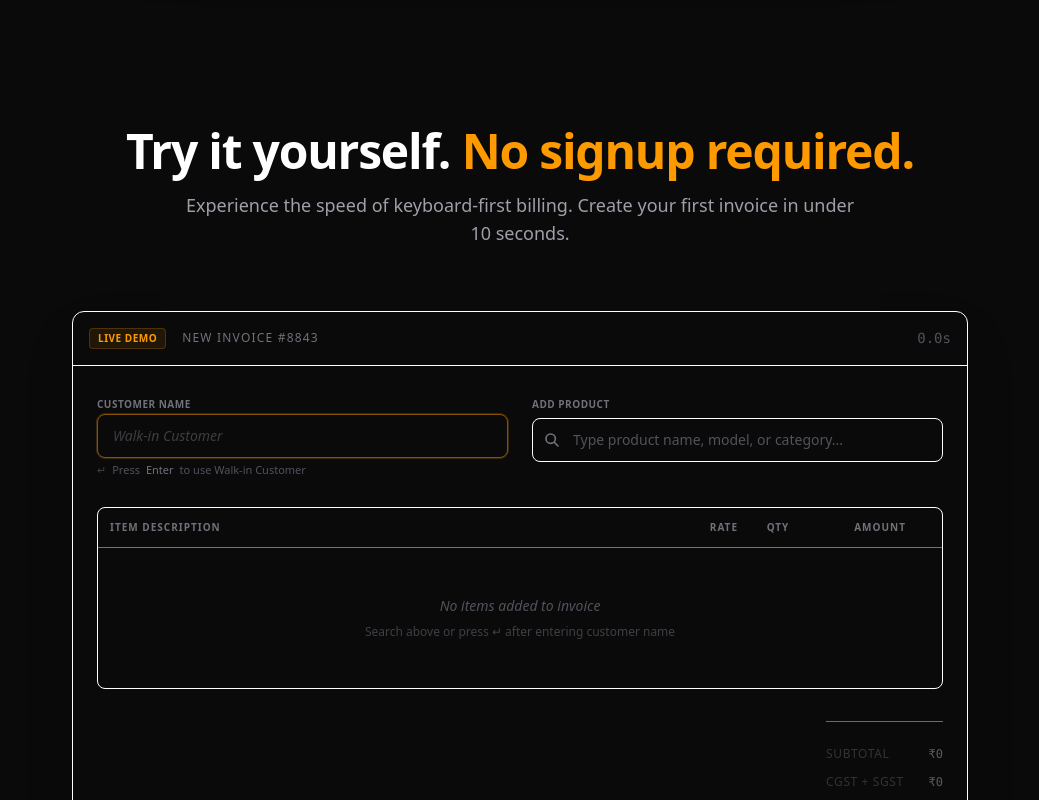
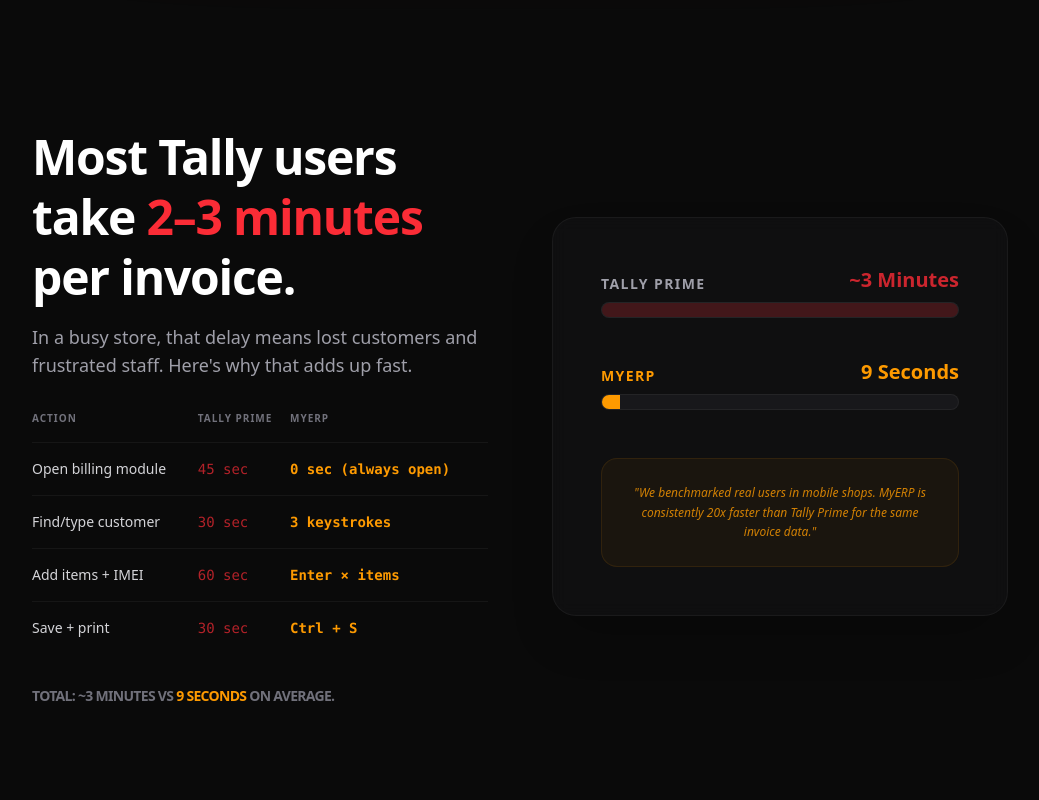
Before and after one commit to Kamranpathan98/marketing-webapp, a Next.js app: page / in a window 1280 px wide. Shown: the part 720-1520 px from the top of the page, without its empty margins (120-1159 px from the left). Built offline with nearby package versions, Linux system fonts and the light colour scheme.

Commit message:
feat: add SpeedComparisonSection with scroll-triggered animation comparing MyERP and Tally performance

```diff
--- a/Tasks/STATUS.md
+++ b/Tasks/STATUS.md
@@ -29,7 +29,7 @@ Last updated: 2026-04-30
 
 | Task | Title | Status |
 |------|-------|--------|
-| P2-T1 | SpeedComparison section | [ ] NOT STARTED |
+| P2-T1 | SpeedComparison section | [x] COMPLETE |
 | P2-T2 | Pricing section | [ ] NOT STARTED |
 | P2-T3 | Tally Migration section | [ ] NOT STARTED |
 | P2-T4 | StickyDemoReminder | [ ] NOT STARTED |
--- a/Tasks/phase-2-conversion-infrastructure/P2-T1-speed-comparison-section.md
+++ b/Tasks/phase-2-conversion-infrastructure/P2-T1-speed-comparison-section.md
@@ -1,7 +1,7 @@
 # P2-T1 — SpeedComparison Section
 
 **Phase**: 2 — Conversion Infrastructure
-**Status**: [ ] NOT STARTED
+**Status**: [x] COMPLETE
 **Estimated effort**: 0.5 day
 **Depends on**: Phase 1 complete (demo must exist to reference it)
 
@@ -56,16 +56,16 @@ SpeedBarsAnimator:
 
 ## Acceptance Criteria
 
-- [ ] Section heading is exactly: "Most Tally users take 2–3 minutes per invoice."
-- [ ] All 4 benchmark table rows are present with correct data
-- [ ] "Total: ~3 minutes vs 9 seconds on average." line is present
-- [ ] Two bars present: red (Tally) and amber (MyERP)
-- [ ] MyERP bar is visually ~5% the width of Tally bar when fully animated
-- [ ] Bars start at 0 width and animate to target widths on scroll trigger
-- [ ] Animation is CSS transition (not JS-driven width updates)
-- [ ] IntersectionObserver fires animation only once per page load
-- [ ] SpeedComparisonSection is a Server Component (no 'use client' directive on it)
-- [ ] SpeedBarsAnimator is the only Client Component in this section
-- [ ] Section is positioned above the inline demo section in homepage order
-- [ ] On mobile: table is readable (horizontal scroll or stacked layout)
-- [ ] `npx tsc --noEmit` passes with 0 errors
+- [x] Section heading is exactly: "Most Tally users take 2–3 minutes per invoice."
+- [x] All 4 benchmark table rows are present with correct data
+- [x] "Total: ~3 minutes vs 9 seconds on average." line is present
+- [x] Two bars present: red (Tally) and amber (MyERP)
+- [x] MyERP bar is visually ~5% the width of Tally bar when fully animated
+- [x] Bars start at 0 width and animate to target widths on scroll trigger
+- [x] Animation is CSS transition (not JS-driven width updates)
+- [x] IntersectionObserver fires animation only once per page load
+- [x] SpeedComparisonSection is a Server Component (no 'use client' directive on it)
+- [x] SpeedBarsAnimator is the only Client Component in this section
+- [x] Section is positioned above the inline demo section in homepage order
+- [x] On mobile: table is readable (horizontal scroll or stacked layout)
+- [x] `npx tsc --noEmit` passes with 0 errors
--- a/src/app/page.tsx
+++ b/src/app/page.tsx
@@ -1,10 +1,12 @@
 import HeroSection from '@/components/sections/HeroSection';
+import SpeedComparisonSection from '@/components/sections/SpeedComparisonSection';
 import InlineDemoSection from '@/components/demo/InlineDemoSection';
 
 export default function HomePage() {
   return (
     <main className="bg-surface min-h-screen">
       <HeroSection />
+      <SpeedComparisonSection />
       <InlineDemoSection />
     </main>
   );
--- /dev/null
+++ b/src/components/sections/SpeedComparisonSection.tsx
@@ -0,0 +1,74 @@
+import React from 'react';
+import SpeedBarsAnimator from '../speed/SpeedBarsAnimator';
+
+/**
+ * SpeedComparisonSection
+ * A static section that highlights the performance gap between legacy Tally and MyERP.
+ * Positioned above the interactive demo as a primary "Why" section.
+ */
+export default function SpeedComparisonSection() {
+  const benchmarks = [
+    { action: 'Open billing module', tally: '45 sec', myerp: '0 sec (always open)' },
+    { action: 'Find/type customer', tally: '30 sec', myerp: '3 keystrokes' },
+    { action: 'Add items + IMEI', tally: '60 sec', myerp: 'Enter × items' },
+    { action: 'Save + print', tally: '30 sec', myerp: 'Ctrl + S' },
+  ];
+
+  return (
+    <section className="py-24 bg-surface relative">
+      <div className="container mx-auto px-6 max-w-5xl">
+        <div className="grid grid-cols-1 lg:grid-cols-2 gap-16 items-center">
+
+          {/* Text Content */}
+          <div className="space-y-8">
+            <div className="space-y-4">
+              <h2 className="text-3xl md:text-5xl font-bold text-white tracking-tight leading-tight">
+                Most Tally users take <span className="text-red-500">2–3 minutes</span> per invoice.
+              </h2>
+              <p className="text-zinc-400 text-lg font-medium">
+                In a busy store, that delay means lost customers and frustrated staff. Here's why that adds up fast.
+              </p>
+            </div>
+
+            <div className="overflow-x-auto">
+              <table className="w-full text-left border-collapse">
+                <thead>
+                  <tr className="border-b border-white/5">
+                    <th className="pb-4 text-[10px] uppercase font-black tracking-widest text-zinc-500">Action</th>
+                    <th className="pb-4 text-[10px] uppercase font-black tracking-widest text-zinc-500">Tally Prime</th>
+                    <th className="pb-4 text-[10px] uppercase font-black tracking-widest text-zinc-500">MyERP</th>
+                  </tr>
+                </thead>
+                <tbody className="divide-y divide-white/5">
+                  {benchmarks.map((row, i) => (
+                    <tr key={i} className="group">
+                      <td className="py-4 text-sm text-zinc-300 font-medium">{row.action}</td>
+                      <td className="py-4 text-sm text-red-500/70 font-mono">{row.tally}</td>
+                      <td className="py-4 text-sm text-amber-500 font-mono font-bold">{row.myerp}</td>
+                    </tr>
+                  ))}
+                </tbody>
+              </table>
+            </div>
+
+            <p className="text-zinc-500 text-sm font-bold uppercase tracking-tighter">
+              Total: ~3 minutes vs <span className="text-amber-500">9 seconds</span> on average.
+            </p>
+          </div>
+
+          {/* Visual Animator */}
+          <div className="bg-zinc-900/40 p-8 md:p-12 rounded-3xl border border-white/5 backdrop-blur-sm shadow-2xl">
+            <SpeedBarsAnimator />
+
+            <div className="mt-12 p-6 bg-amber-500/5 rounded-2xl border border-amber-500/10">
+              <p className="text-xs text-amber-500/80 leading-relaxed font-medium italic text-center">
+                "We benchmarked real users in mobile shops. MyERP is consistently 20x faster than Tally Prime for the same invoice data."
+              </p>
+            </div>
+          </div>
+
+        </div>
+      </div>
+    </section>
+  );
+}
--- /dev/null
+++ b/src/components/speed/SpeedBarsAnimator.tsx
@@ -0,0 +1,64 @@
+'use client';
+
+import React, { useEffect, useState, useRef } from 'react';
+
+/**
+ * SpeedBarsAnimator
+ * Handles the scroll-triggered animation for the speed comparison bars.
+ * Uses IntersectionObserver to ensure animation only fires once.
+ */
+export default function SpeedBarsAnimator() {
+  const [isVisible, setIsVisible] = useState(false);
+  const sectionRef = useRef<HTMLDivElement>(null);
+
+  useEffect(() => {
+    const observer = new IntersectionObserver(
+      ([entry]) => {
+        if (entry.isIntersecting) {
+          setIsVisible(true);
+          // Once visible, we don't need the observer anymore
+          observer.unobserve(entry.target);
+        }
+      },
+      { threshold: 0.4 } // Trigger when 40% visible
+    );
+
+    if (sectionRef.current) {
+      observer.observe(sectionRef.current);
+    }
+
+    return () => observer.disconnect();
+  }, []);
+
+  return (
+    <div ref={sectionRef} className="space-y-10 w-full">
+      {/* Tally Bar */}
+      <div className="space-y-2">
+        <div className="flex justify-between items-end">
+          <span className="text-sm font-bold text-zinc-400 uppercase tracking-widest">Tally Prime</span>
+          <span className="text-xl font-black text-red-500/80">~3 Minutes</span>
+        </div>
+        <div className="h-4 w-full bg-zinc-900 rounded-full overflow-hidden border border-white/5">
+          <div
+            className="h-full bg-red-900/40 transition-all duration-[800ms] ease-out origin-left"
+            style={{ width: isVisible ? '100%' : '0%' }}
+          ></div>
+        </div>
+      </div>
+
+      {/* MyERP Bar */}
+      <div className="space-y-2">
+        <div className="flex justify-between items-end">
+          <span className="text-sm font-bold text-amber-500 uppercase tracking-widest">MyERP</span>
+          <span className="text-xl font-black text-amber-500">9 Seconds</span>
+        </div>
+        <div className="h-4 w-full bg-zinc-900 rounded-full overflow-hidden border border-white/5">
+          <div
+            className="h-full bg-amber-500 transition-all duration-[800ms] ease-out origin-left delay-300"
+            style={{ width: isVisible ? '5%' : '0%' }}
+          ></div>
+        </div>
+      </div>
+    </div>
+  );
+}
```
